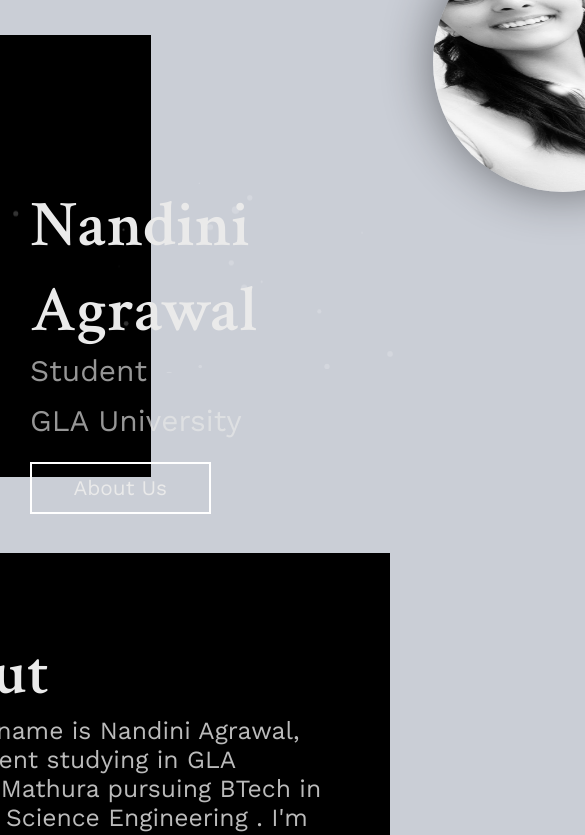
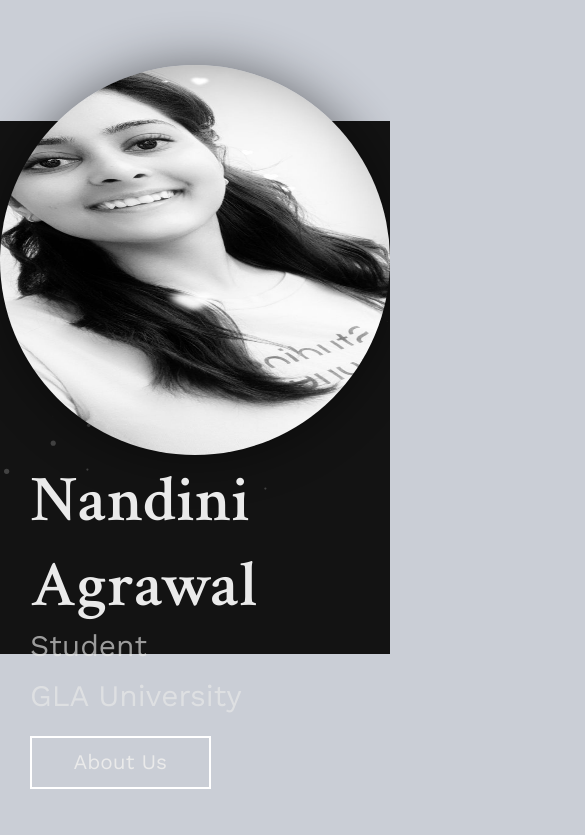
Before and after one commit to NandiniAgrawal17/Portfolio, a plain HTML site: page index.html in a window 390 px wide. Shown: the top 835 px of the page, 585 px wide, since content can reach past the window. Drawn offline with nearby package versions, Linux system fonts and the light colour scheme.

Commit message:
changing media quey

```diff
--- a/index.html
+++ b/index.html
@@ -77,7 +77,7 @@
           <p>Mongodb</p>
         </div>
         <div class="box">
-          <i class="fab fa-java fa-4x"></i>"></i>
+          <i class="fab fa-java fa-4x"></i>
           <p>Java</p>
           </div>
         <div class="box">
--- a/style.css
+++ b/style.css
@@ -28,8 +28,8 @@
   align-items: center;
 }
 
-/* ---------- main section ---------- */
-#main {
+/* ---------- main section ----------
+<!--#main {
   width: 122%;
   height:618px;
   padding: 5em 0;
@@ -49,6 +49,25 @@
   right: 25em;
   z-index: -1;
   background: black;
+
+}*/
+#main {
+  width: 100%;
+  padding: 5em 0;
+  position: relative;
+  justify-content: space-around;
+  flex-wrap: wrap-reverse;
+}
+#main::before {
+
+      content: "";
+      width: 100%;
+      height: 41em;
+      position: absolute;
+      right: 0em;
+      z-index: -1;
+      background: rgb(19, 19, 19);
+      margin-bottom: 64px;
 
 }
 #main .userInfo {
@@ -71,7 +90,8 @@
   width: 30em;
   height: 30em;
   border-radius: 50%;
-  margin: -12px 433px;
+  margin: 0 -68px;
+  margin-top: 0px;
   box-shadow: 0 0 50px rgba(0, 0, 0, 0.479);
 }
 #main .userInfo .btn {
@@ -349,10 +369,10 @@
 }
 
 /* ---------- Media Query ---------- */
-@media (max-width: 1629px) {
-  #main .userImg img {
-    width: 25em;
-    height: 18em;
+@media (max-width: 1243px) {
+  #main .user_img img {
+    width: 15em;
+    height: 15em;
   }
   .skills {
     height: 100%;
@@ -364,8 +384,10 @@
   .about div{
     width: 70%;
   }
+
 }
 @media (max-width: 900px) {
+
   .skills {
     height: 100%;
     padding: 5em 0;
@@ -390,8 +412,13 @@
   }
 }
 @media (max-width: 700px) {
+
   body {
     font-size: 13px;
+  }
+  #main .user_info .user_name {
+
+    font-size: 4em;
   }
   .skill_box .box{
     margin: 2em 0.5em;
@@ -400,9 +427,11 @@
   }
 }
 @media (max-width: 450px) {
-  #main .userImg img{
-    width: 20em;
-    height: 20em;
+
+
+  #main .user_info .user_name {
+
+    font-size: 3em;
   }
   .projects .container .main_box .icon{
     height: 100%;
```
